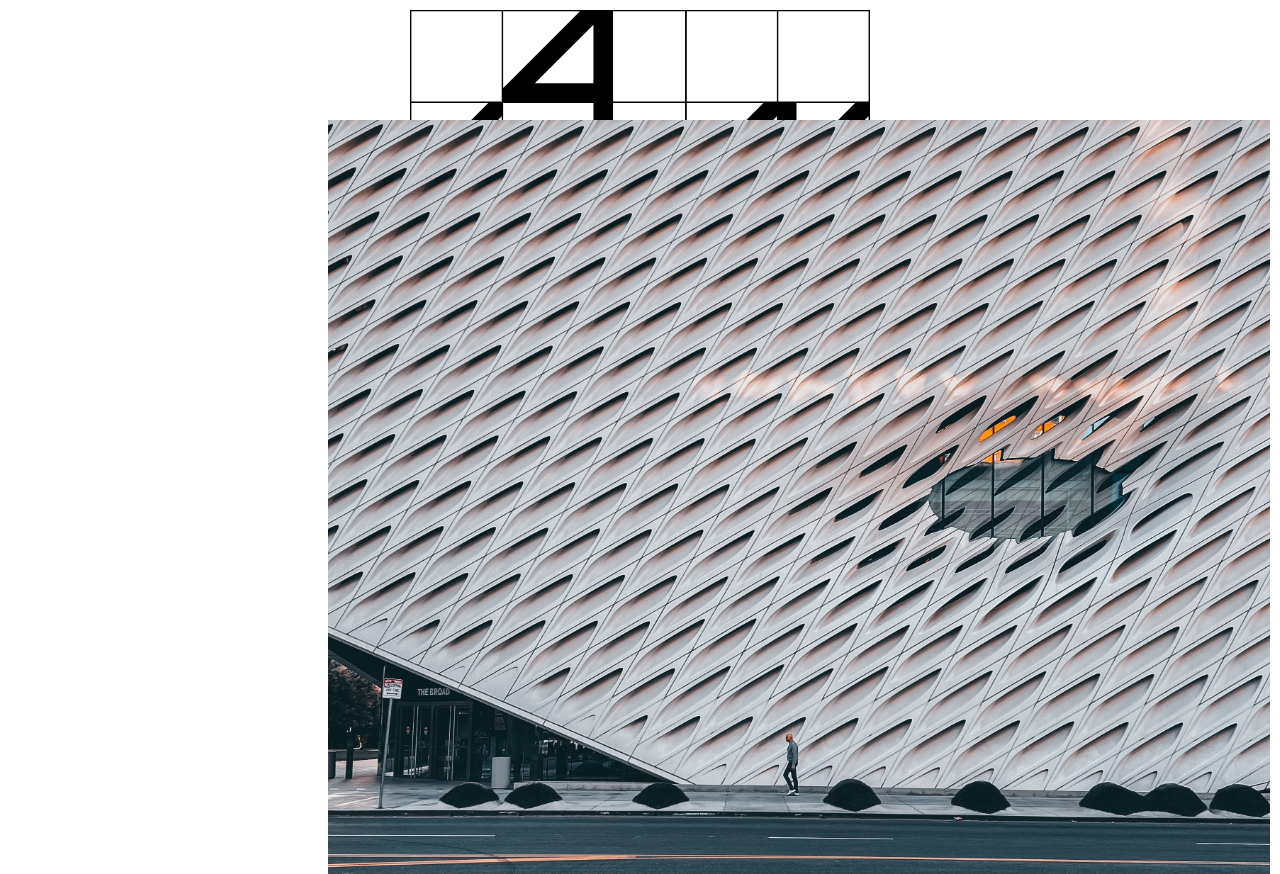
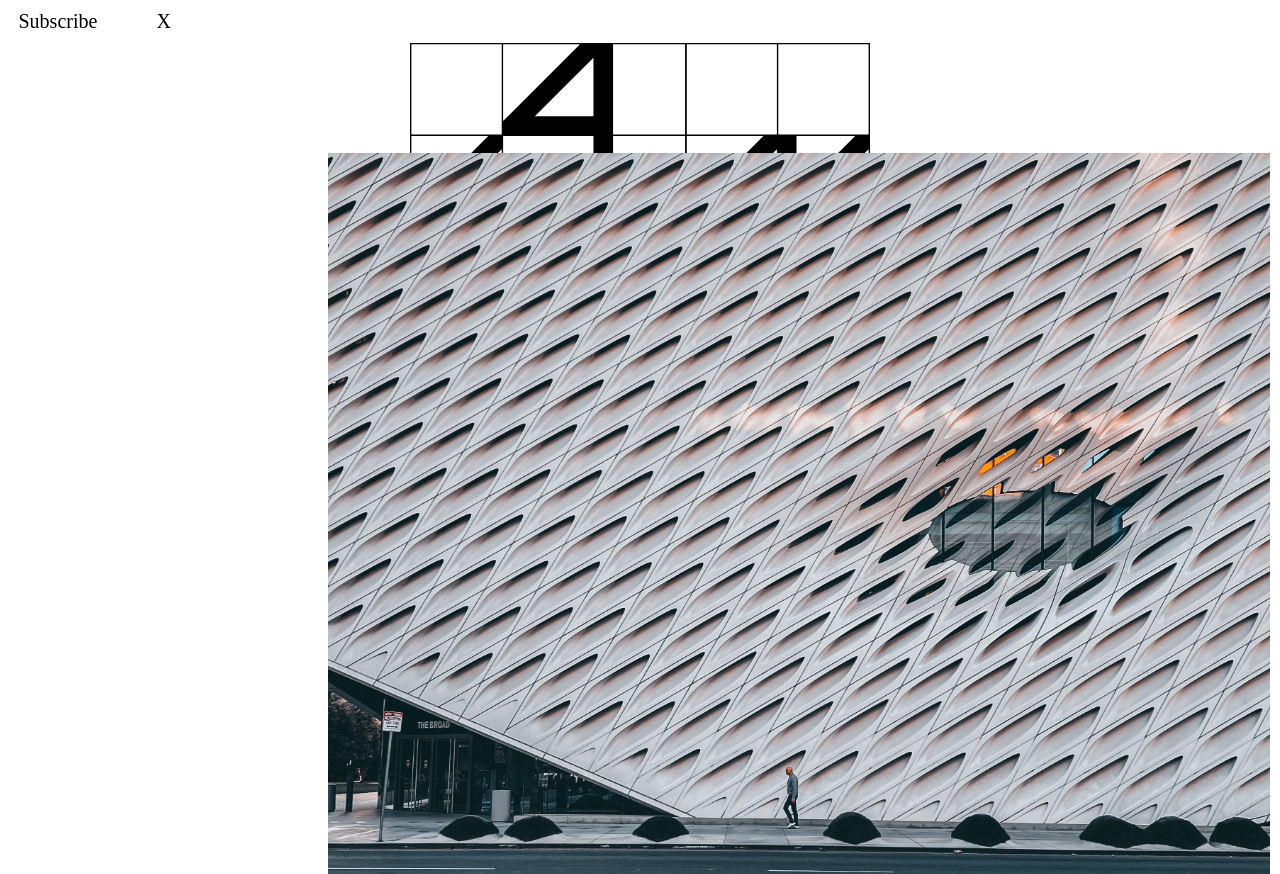
Before and after one commit to brianmork/aa-magazine, a plain HTML site: page index.html in a window 1280 px wide. Shown: the top 874 px of the page. Drawn offline with Linux system fonts and the light colour scheme; grey boxes are pictures that could not be loaded; a web font is replaced by a local one.

Commit message:
Added the subscription banner HTML structure

```diff
--- a/index.html
+++ b/index.html
@@ -8,6 +8,7 @@
     <link rel="stylesheet" href="./css/style.css">
   </head>
   <body>
+	<button class="button__subribe">Subscribe <button class="button__close">X</button></button>
 	  <header class="header__section">
 			<img class="header__logo" src="./assets/logo/aa-logo.svg" alt="Arc architectural logo">
 
```
